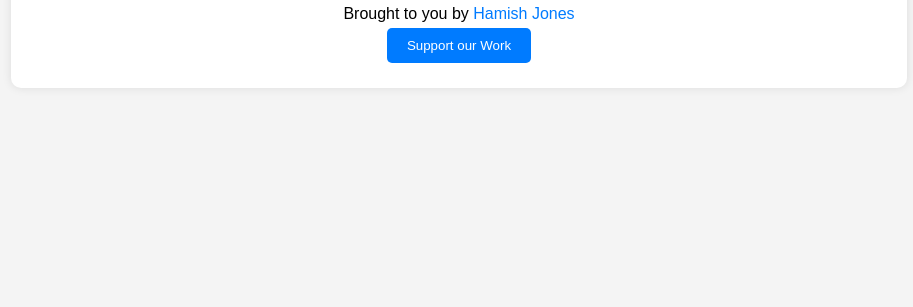
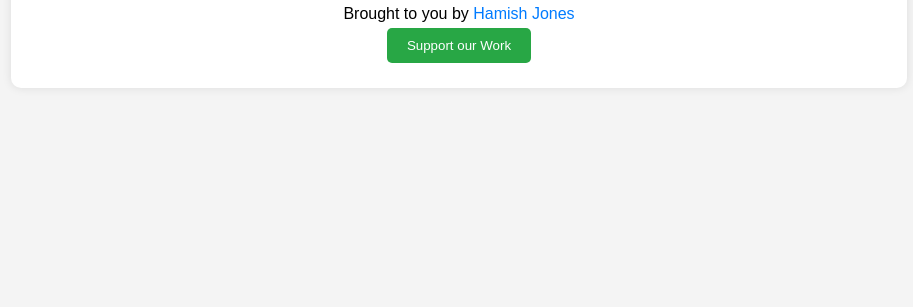
Before and after one commit to hamishjones/pomodoro, a plain HTML site: page index.html in a window 1280 px wide. Shown: the part 493-800 px from the top of the page, without its empty margins (181-1094 px from the left). Drawn offline with Linux system fonts and the light colour scheme.

Commit message:
Update styles.css

```diff
--- a/styles.css
+++ b/styles.css
@@ -65,3 +65,17 @@ footer a {
 footer a:hover {
     text-decoration: underline;
 }
+
+#supportButton {
+    padding: 10px 20px;
+    background-color: #28a745;
+    color: white;
+    border: none;
+    border-radius: 5px;
+    cursor: pointer;
+    margin: 5px;
+}
+
+#supportButton:hover {
+    background-color: #218838;
+}
```
